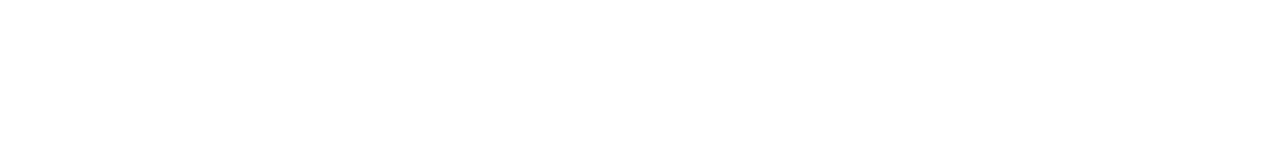
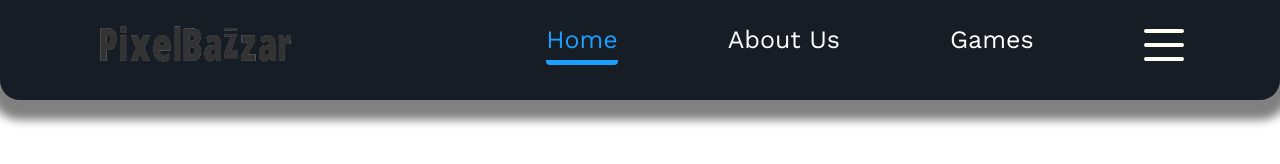
Before and after one commit to Ozziefr/Final-Project, a plain HTML site: page index.html in a window 1280 px wide. Drawn offline with nearby package versions, Linux system fonts and the light colour scheme.

Commit message:
Update navbar

```diff
--- a/index.html
+++ b/index.html
@@ -6,6 +6,23 @@
     <title>Ozzie Store</title>
     <link rel="stylesheet" href="./style.css" />
   </head>
-  <body></body>
+  <body>
+    <div class="navbar">
+      <nav>
+        <img src="./images/Logo.png" alt="Logo" />
+        <div class="left">
+          <p id="Homebor">Home</p>
+          <p>About Us</p>
+          <p>Games</p>
+          <input id="checkbox" type="checkbox" />
+          <label class="toggle" for="checkbox">
+            <div id="bar1" class="bars"></div>
+            <div id="bar2" class="bars"></div>
+            <div id="bar3" class="bars"></div>
+          </label>
+        </div>
+      </nav>
+    </div>
+  </body>
   <script src="script.js"></script>
 </html>
--- a/style.css
+++ b/style.css
@@ -0,0 +1,79 @@
+@import url("https://fonts.googleapis.com/css2?family=Work+Sans:ital,wght@0,100..900;1,100..900&display=swap");
+* {
+  margin: 0;
+  padding: 0;
+  box-sizing: border-box;
+}
+body {
+  height: 100vh;
+  color: white;
+}
+nav {
+  height: 100px;
+  width: 100%;
+  font-family: "Work Sans", sans-serif;
+  background-color: #171d25;
+  border-bottom: solid 10px #171d25;
+  color: white;
+  padding: 30px;
+  border-radius: 0px 0px 20px 20px;
+  display: flex;
+  justify-content: center;
+  align-items: center;
+  gap: 250px;
+  box-shadow: gray 0px 10px 10px 10px;
+  position: sticky;
+}
+nav img {
+  height: 40px;
+  width: 200px;
+}
+.left {
+  display: flex;
+  gap: 110px;
+  font-size: 25px;
+}
+#Homebor {
+  border-bottom: solid 5px #1a9fff;
+  border-radius: 4px;
+  color: #1a9fff;
+}
+.left p:hover {
+  border-bottom: solid 5px #1a9fff;
+  border-radius: 4px;
+  color: #1a9fff;
+  cursor: pointer;
+  scale: 1.2;
+  transition: 0.2s;
+}
+#checkbox {
+  display: none;
+}
+
+.toggle {
+  position: relative;
+  width: 40px;
+  height: 40px;
+  cursor: pointer;
+  display: flex;
+  flex-direction: column;
+  align-items: center;
+  justify-content: center;
+  gap: 10px;
+  transition-duration: 0.3s;
+}
+
+.bars {
+  width: 100%;
+  height: 4px;
+  background-color: rgb(253, 255, 243);
+  border-radius: 5px;
+  transition-duration: 0.4s;
+}
+.toggle {
+  display: flex;
+  margin-left: auto;
+}
+#checkbox:checked + .toggle {
+  transform: rotate(-90deg);
+}
```
Also changed, not shown: images/Logo.png (added).
